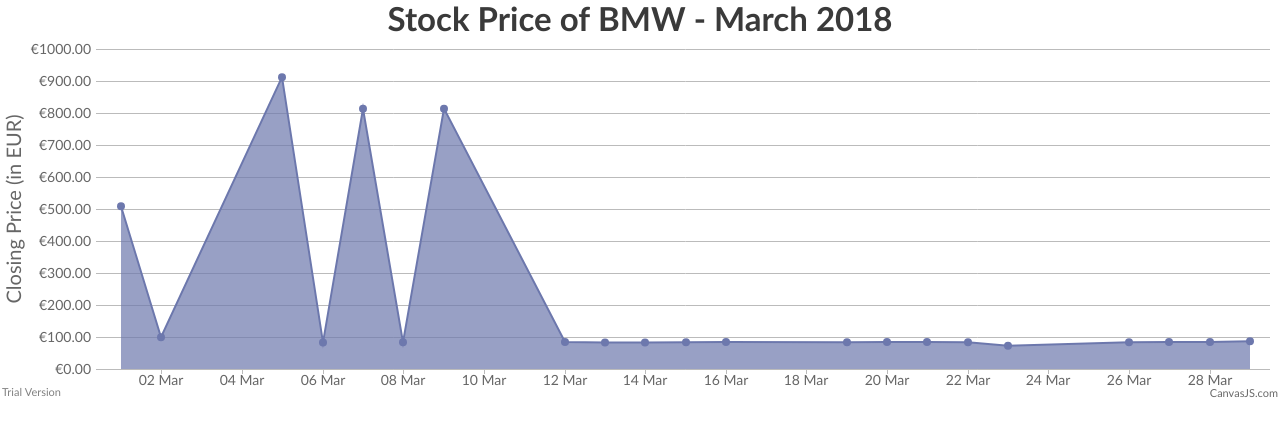
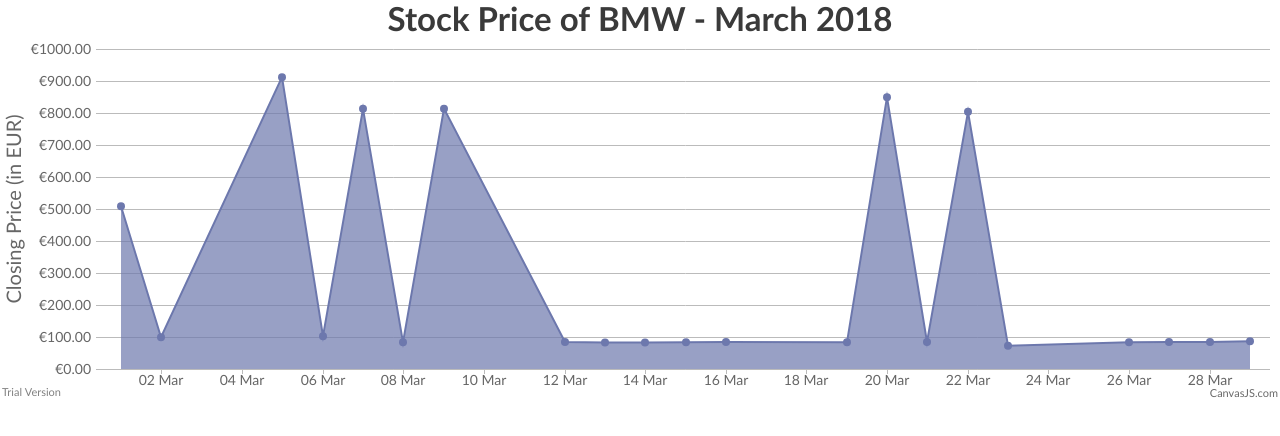
Before and after one commit to cgungaloo/chart-app, a React (Create React App) app: page / in a window 1280 px wide. Shown: the top 436 px of the page. Built offline with nearby package versions, Linux system fonts and the light colour scheme.

Commit message:
pushed image name

```diff
--- a/src/App.js
+++ b/src/App.js
@@ -39,7 +39,7 @@
           { x: new Date("2018-03-01"), y: 510.3},
           { x: new Date("2018-03-02"), y: 100.97},
           { x: new Date("2018-03-05"), y: 913.49},
-          { x: new Date("2018-03-06"), y: 84.16},
+          { x: new Date("2018-03-06"), y: 104.16},
           { x: new Date("2018-03-07"), y: 814.86},
           { x: new Date("2018-03-08"), y: 84.97},
           { x: new Date("2018-03-09"), y: 815.13},
@@ -49,9 +49,9 @@
           { x: new Date("2018-03-15"), y: 85.12},
           { x: new Date("2018-03-16"), y: 85.86},
           { x: new Date("2018-03-19"), y: 85.17},
-          { x: new Date("2018-03-20"), y: 85.99},
+          { x: new Date("2018-03-20"), y: 850.99},
           { x: new Date("2018-03-21"), y: 86.1},
-          { x: new Date("2018-03-22"), y: 85.33},
+          { x: new Date("2018-03-22"), y: 805.33},
           { x: new Date("2018-03-23"), y: 74.18},
           { x: new Date("2018-03-26"), y: 85.21},
           { x: new Date("2018-03-27"), y: 85.81},
```
Also changed, not shown: 1 other file (tests, documents, lock files or other folders).
